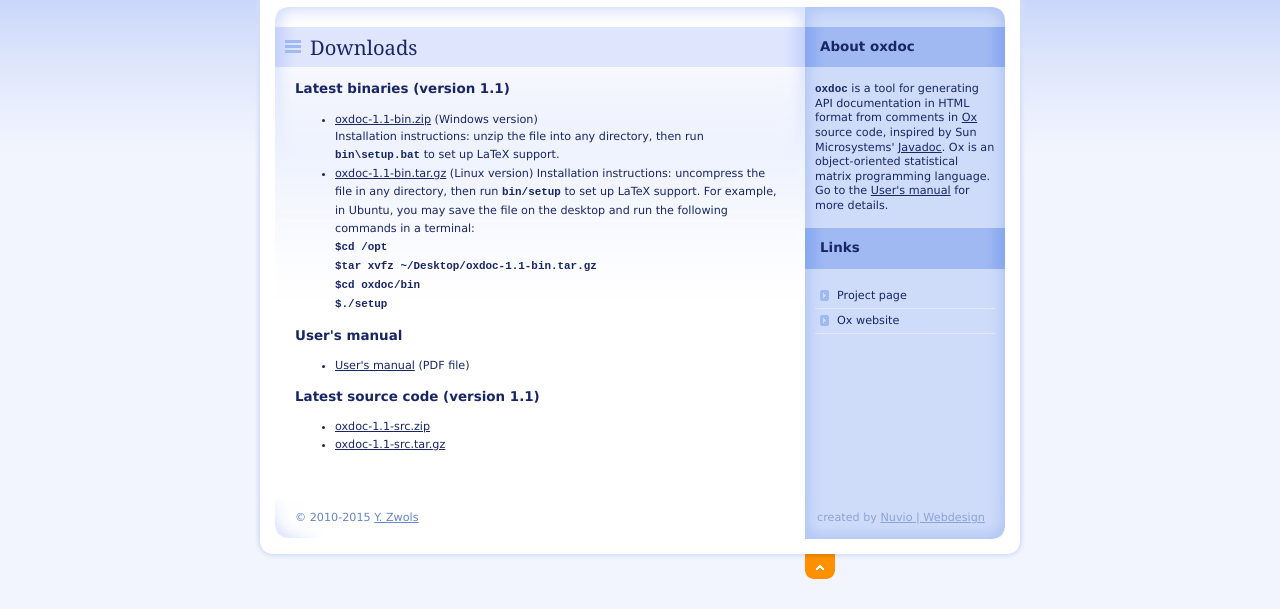
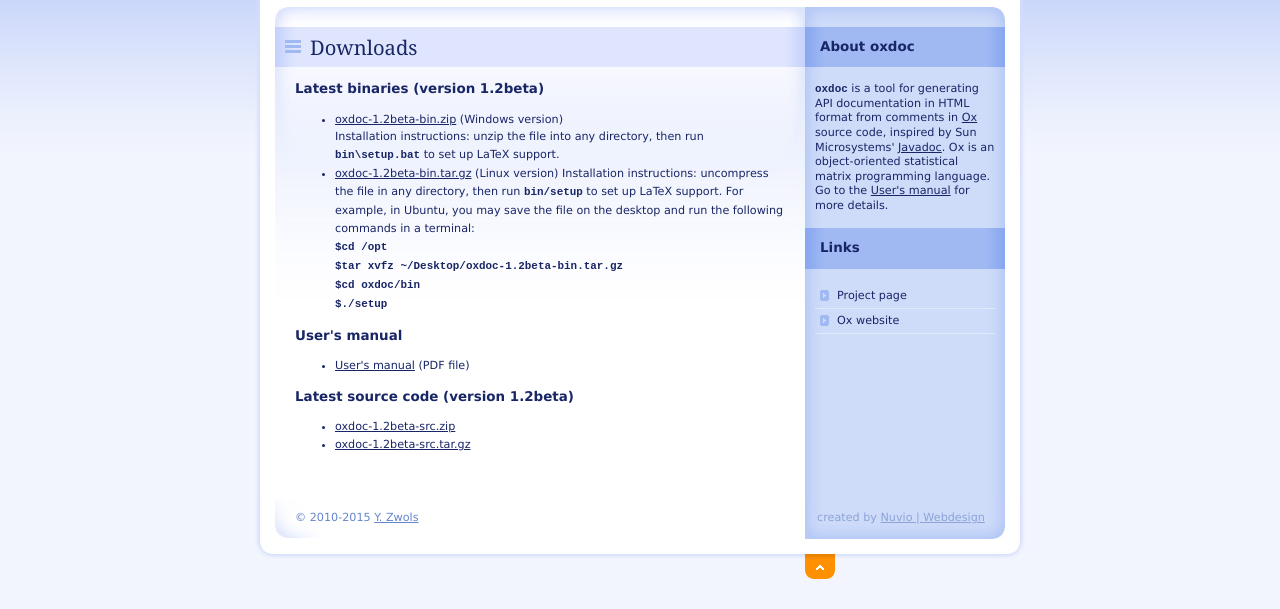
Before and after one commit to yozw/oxdoc, a plain HTML site: page downloads.html in a window 1280 px wide. Shown: the part 195-804 px from the top of the page. Drawn offline with Linux system fonts and the light colour scheme.

Commit message:
Published v1.2beta

```diff
--- a/downloads.html
+++ b/downloads.html
@@ -68,19 +68,19 @@
             <div class="article">
 			<h2><span>Downloads</span></h2>
 
-			<h3>Latest binaries (version 1.1)</h3>
+			<h3>Latest binaries (version 1.2beta)</h3>
 
 			<ul>
-			<li><a href="https://github.com/yozw/oxdoc/releases/download/v1.1/oxdoc-1.1-bin.zip">oxdoc-1.1-bin.zip</a> (Windows version)<br>
+			<li><a href="https://github.com/yozw/oxdoc/releases/download/v1.2beta/oxdoc-1.2beta-bin.zip">oxdoc-1.2beta-bin.zip</a> (Windows version)<br>
 			Installation instructions: unzip the file into any directory, then run <tt>bin\setup.bat</tt> to set up LaTeX support.
 
 
-			<li><a href="https://github.com/yozw/oxdoc/releases/download/v1.1/oxdoc-1.1-bin.tar.gz">oxdoc-1.1-bin.tar.gz</a> (Linux version)
+			<li><a href="https://github.com/yozw/oxdoc/releases/download/v1.2beta/oxdoc-1.2beta-bin.tar.gz">oxdoc-1.2beta-bin.tar.gz</a> (Linux version)
 			Installation instructions: uncompress the file in any directory, then run <tt>bin/setup</tt> to set up LaTeX support. For example, in Ubuntu,
 			you may save the file on the desktop and run the following commands in a terminal:<br>
 			<quote><code>
 			$cd /opt<br>
-			$tar xvfz ~/Desktop/oxdoc-1.1-bin.tar.gz<br>
+			$tar xvfz ~/Desktop/oxdoc-1.2beta-bin.tar.gz<br>
 			$cd oxdoc/bin<br>
 			$./setup
 			</code>
@@ -93,10 +93,10 @@
 			<li><a href="manual/manual.pdf">User's manual</a> (PDF file)
 			</ul>
 
-			<h3>Latest source code (version 1.1)</h3>
+			<h3>Latest source code (version 1.2beta)</h3>
 			<ul>
-			<li><a href="https://github.com/yozw/oxdoc/releases/download/v1.1/oxdoc-1.1-src.zip">oxdoc-1.1-src.zip</a>
-			<li><a href="https://github.com/yozw/oxdoc/releases/download/v1.1/oxdoc-1.1-src.tar.gz">oxdoc-1.1-src.tar.gz</a>
+			<li><a href="https://github.com/yozw/oxdoc/releases/download/v1.2beta/oxdoc-1.2beta-src.zip">oxdoc-1.2beta-src.zip</a>
+			<li><a href="https://github.com/yozw/oxdoc/releases/download/v1.2beta/oxdoc-1.2beta-src.tar.gz">oxdoc-1.2beta-src.tar.gz</a>
 			</ul>
 			</div>
 
```
Also changed, not shown: index.html (+9 -0 lines).
